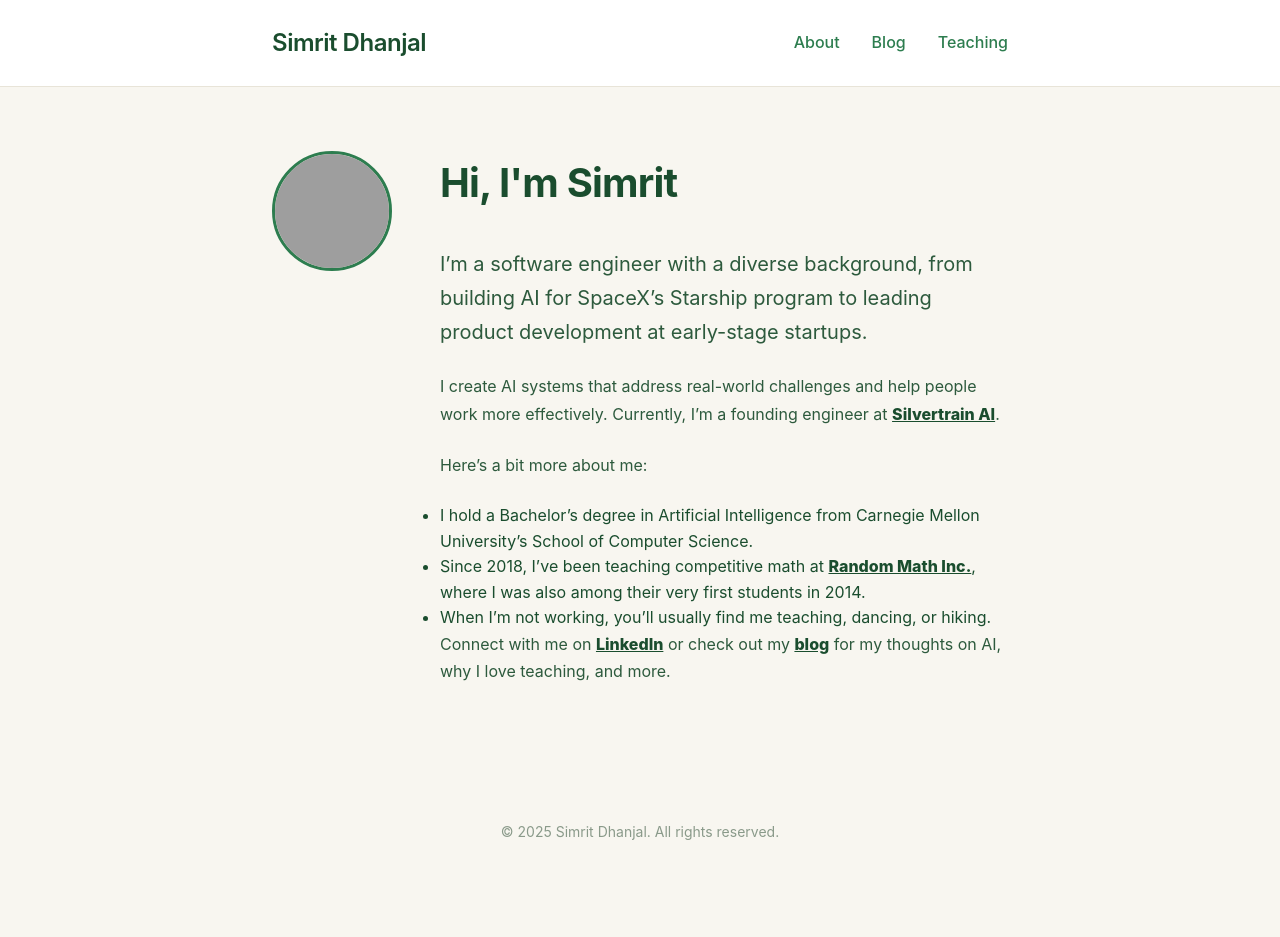
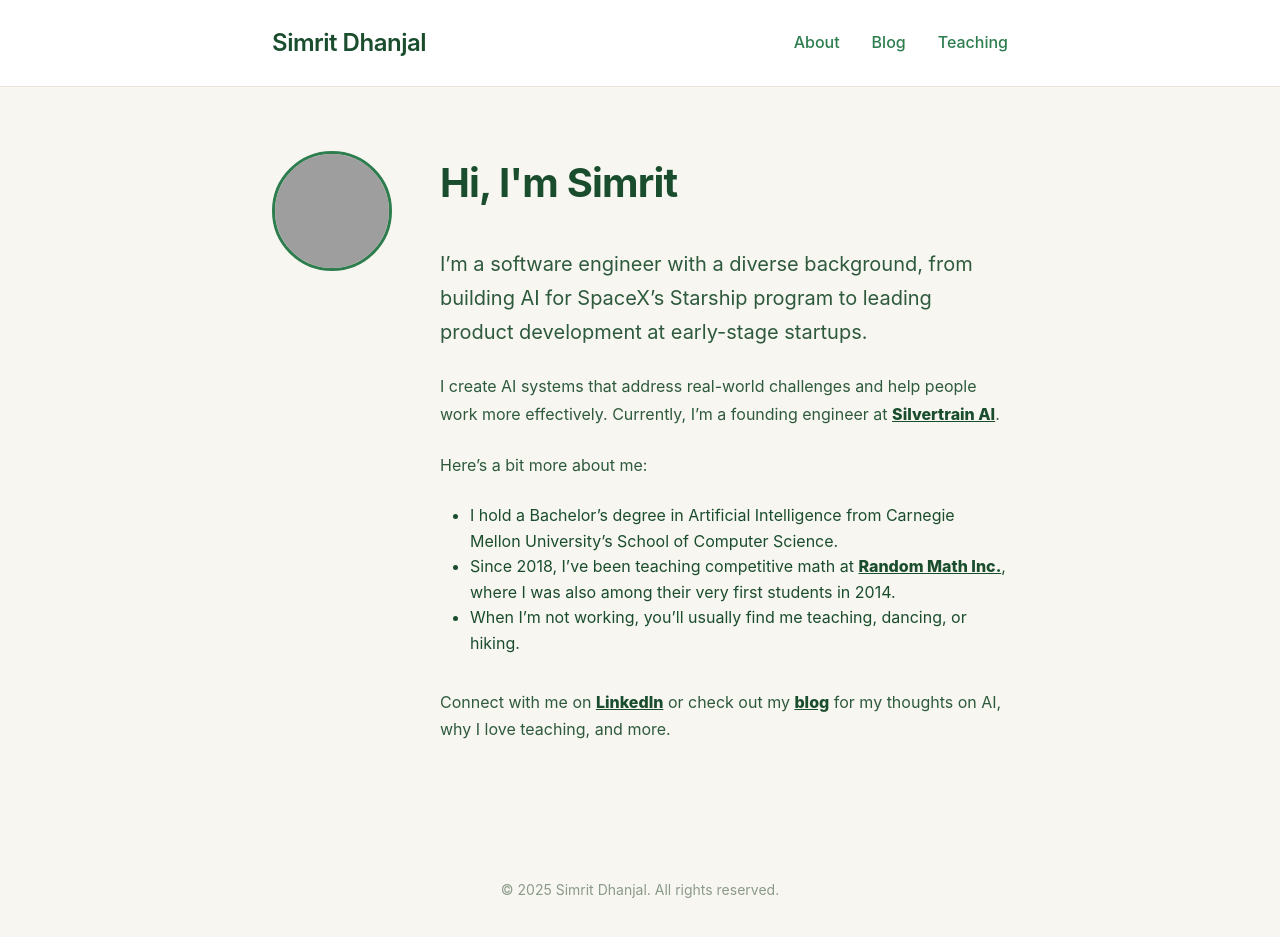
Before and after one commit to simritdhanjal/simritdhanjal.github.io, a Jekyll site: the page built from index.md, in a window 1280 px wide and 949 px high. Shown: the top 937 px of the window. Built offline with Jekyll 4.4.1, drawn with Linux system fonts in a browser that asks for light colours; grey boxes are pictures that could not be loaded.

Commit message:
about page style

```diff
--- a/index.md
+++ b/index.md
@@ -21,13 +21,13 @@ title: About
     </p>
 
     <p>Here’s a bit more about me:</p>
-    <ul>
-      <li>I hold a Bachelor’s degree in Artificial Intelligence from Carnegie Mellon University’s School of Computer Science.</li>
-      <li>Since 2018, I’ve been teaching competitive math at <a href="https://www.randommath.com/simrit-dhanjal" target="_blank" rel="noopener noreferrer">Random Math Inc.</a>, where I was also among their very first students in 2014.</li>
-      <li>When I’m not working, you’ll usually find me teaching, dancing, or hiking.</li>
-    </ul>
+      <ul style="padding-left: 30px;">
+        <li>I hold a Bachelor’s degree in Artificial Intelligence from Carnegie Mellon University’s School of Computer Science.</li>
+        <li>Since 2018, I’ve been teaching competitive math at <a href="https://www.randommath.com/simrit-dhanjal" target="_blank" rel="noopener noreferrer">Random Math Inc.</a>, where I was also among their very first students in 2014.</li>
+        <li>When I’m not working, you’ll usually find me teaching, dancing, or hiking.</li>
+      </ul>
 
-    <p>
+    <p style="margin-top: 2em;">
       Connect with me on <a href="https://linkedin.com/in/simrit-dhanjal" target="_blank" rel="noopener noreferrer">LinkedIn</a> or check out my <a href="/blog.html">blog</a> for my thoughts on AI, why I love teaching, and more.
     </p>
   </div>
```
